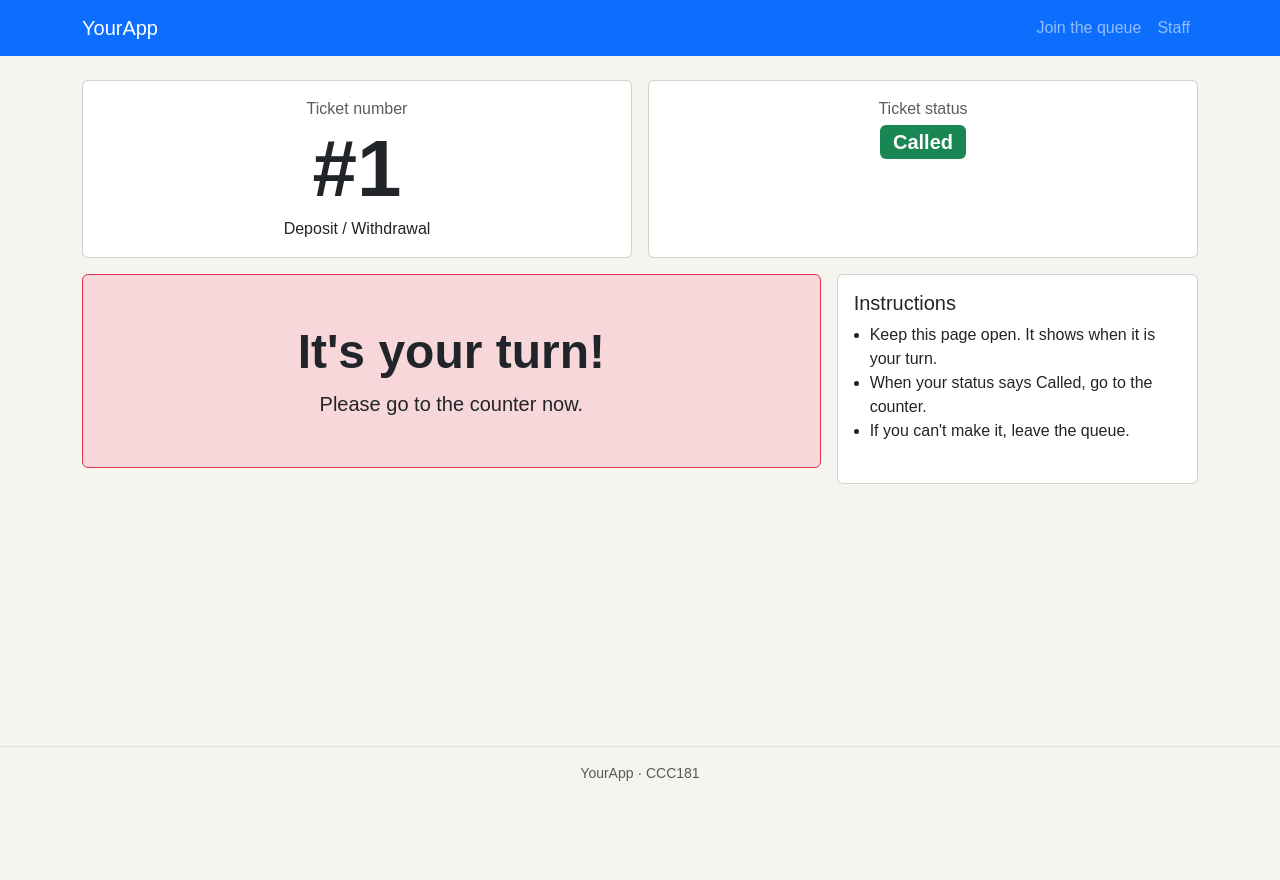
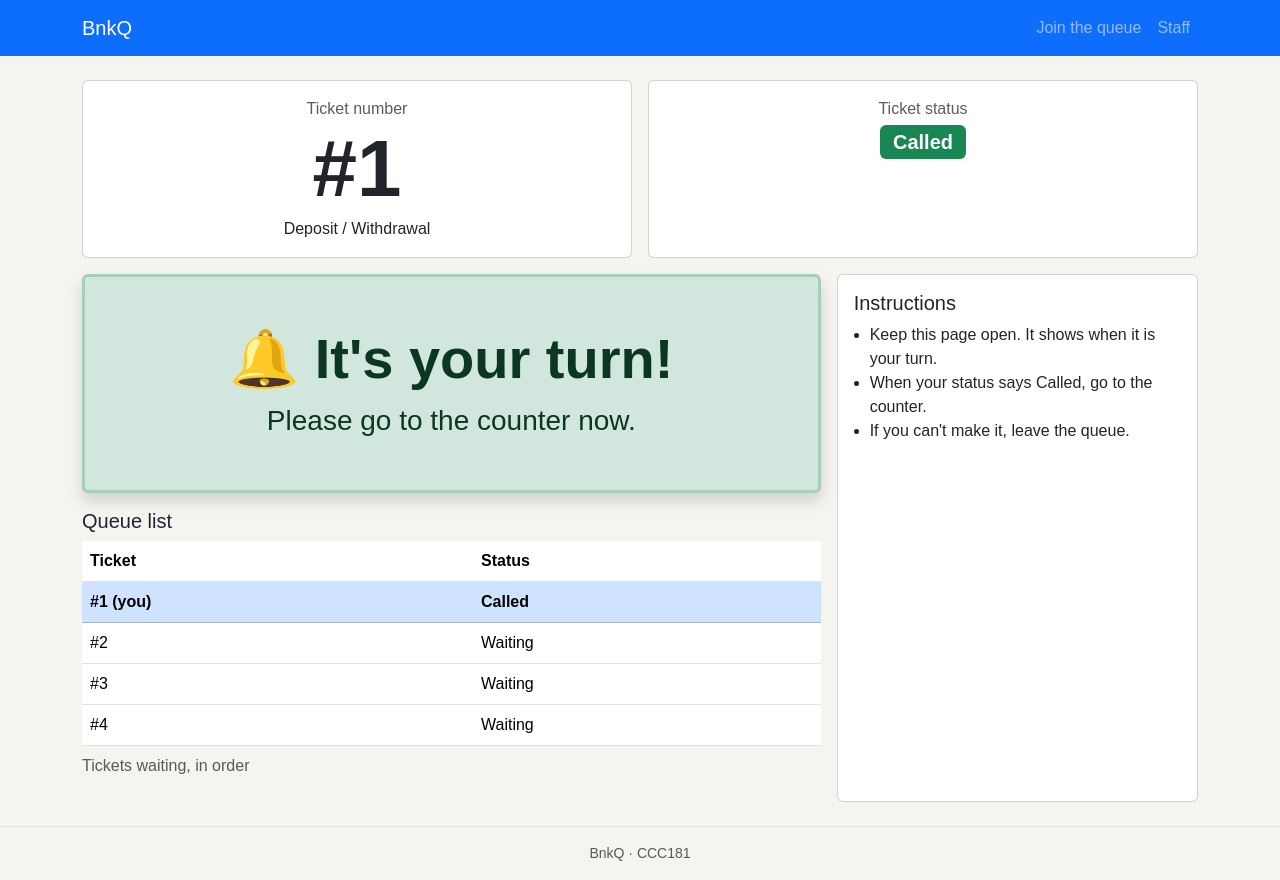
Before and after one commit to KelvinGrim/CCC181, a Flask app: page /queue/1 in a window 1280 px wide. Before the commit the page ends 781 px from the top, so only its background shows below. Run offline with Flask 3, Linux system fonts and the light colour scheme.

Commit message:
committed

```diff
--- a/app.py
+++ b/app.py
@@ -4,7 +4,7 @@ Run it with:
     flask --app app run --debug
 then open http://127.0.0.1:5000
 """
-from flask import Flask, abort, flash, redirect, render_template, request, url_for
+from flask import Flask, abort, flash, jsonify, redirect, render_template, request, url_for
 
 app = Flask(__name__)
 app.secret_key = "dev-only-change-me"
@@ -56,6 +56,7 @@ def ticket(ticket_id):
 
     return render_template("ticket.html", ticket=t, service=service,
                            ahead=len(ahead), queue=queue, near=near)
+
 
 @app.post("/queue/<int:ticket_id>/leave")
 def leave(ticket_id):
@@ -139,10 +140,12 @@ def ticket_status(ticket_id):
     t = next((t for t in TICKETS if t["number"] == ticket_id), None)
     if t is None:
         abort(404)
-    ahead = sum(1 for x in TICKETS
-                if x["service_id"] == t["service_id"]
-                and x["status"] == "waiting" and x["number"] < t["number"])
-    return {"status": t["status"], "ahead": ahead}
+    queue = [x for x in TICKETS if x["status"] in ("waiting", "called")]
+    ahead = len([x for x in queue
+                 if x["status"] == "waiting" and x["number"] < t["number"]])
+    near = t["status"] == "waiting" and ahead + 1 <= NOTIFY_AT
+    return jsonify(status=t["status"], ahead=ahead, near=near,
+                   queue=[[x["number"], x["status"]] for x in queue])
 
 @app.route("/hello")
 def hello():
--- a/templates/base.html
+++ b/templates/base.html
@@ -13,7 +13,7 @@
 
   <nav class="navbar navbar-expand-md bg-primary" data-bs-theme="dark">
     <div class="container">
-      <a class="navbar-brand" href="{{ url_for('index') }}">YourApp</a>
+      <a class="navbar-brand" href="{{ url_for('index') }}">BnkQ</a>
       <button class="navbar-toggler" type="button" data-bs-toggle="collapse"
               data-bs-target="#mainNav" aria-controls="mainNav"
               aria-expanded="false" aria-label="Toggle navigation">
@@ -50,7 +50,7 @@
   </main>
 
   <footer class="border-top py-3 text-center text-body-secondary small">
-    YourApp · CCC181
+    BnkQ · CCC181
   </footer>
 
   <script src="https://cdn.jsdelivr.net/npm/bootstrap@5.3.3/dist/js/bootstrap.bundle.min.js"></script>
--- a/templates/index.html
+++ b/templates/index.html
@@ -1,5 +1,5 @@
 {% extends "base.html" %}
-{% block title %}BankQ{% endblock %}
+{% block title %}BnkQ{% endblock %}
 
 {% block content %}
 <div class="text-center py-5">
--- a/templates/join.html
+++ b/templates/join.html
@@ -1,5 +1,5 @@
 {% extends "base.html" %}
-{% block title %}Join the queue · BankQ{% endblock %}
+{% block title %}Join the queue · BnkQ{% endblock %}
 
 {% block content %}
 <div class="row justify-content-center">
--- a/templates/staff.html
+++ b/templates/staff.html
@@ -1,5 +1,5 @@
 {% extends "base.html" %}
-{% block title %}Staff dashboard · BankQ{% endblock %}
+{% block title %}Staff dashboard · BnkQ{% endblock %}
 
 {% block content %}
 {# COUNTER TEXT #}
--- a/templates/ticket.html
+++ b/templates/ticket.html
@@ -1,5 +1,5 @@
 {% extends "base.html" %}
-{% block title %}Ticket #{{ ticket.number }} · BankQ{% endblock %}
+{% block title %}Ticket #{{ ticket.number }} · BnkQ{% endblock %}
 
 {% block content %}
 {% set alert = near or ticket.status == "called" %}
@@ -39,28 +39,25 @@
 
 <div class="row g-3">
 
-  {# LEFT: ALERT (replaces the queue list on laptop) + QUEUE LIST #}
+ {# LEFT: ALERT banner + QUEUE LIST #}
   <div class="col-12 col-lg-8">
 
         {% if alert %}
-      <div class="card border-danger bg-danger-subtle mb-3" role="alert">
-        <div class="card-body text-center py-5">
+      <div class="alert {{ 'alert-success' if ticket.status == 'called' else 'alert-danger' }} border-3 text-center py-5 mb-3 shadow"
+           role="alert" style="border-style: solid;">
         {% if ticket.status == "called" %}
-            <p class="display-5 fw-bold mb-2">It's your turn!</p>
-            <p class="fs-5 mb-0">Please go to the counter now.</p>
+          <p class="display-4 fw-bold mb-2">🔔 It's your turn!</p>
+          <p class="fs-3 mb-0">Please go to the counter now.</p>
         {% else %}
-            <p class="display-5 fw-bold mb-2">You're almost up</p>
-            <p class="fs-5 mb-0">Please get ready to go to the counter.</p>
+          <p class="display-4 fw-bold mb-2">⚠️ You're almost up</p>
+          <p class="fs-3 mb-0">Please get ready to go to the counter.</p>
         {% endif %}
-        </div>
       </div>
     {% endif %}
 
-    {# On laptop the queue list is hidden while the alert shows; on phone it stays, smaller #}
-    <div class="{% if alert %}d-lg-none{% endif %}">
     <h2 class="h5">Queue list</h2>
     <div class="table-responsive">
-        <table class="table align-middle {% if alert %}table-sm{% endif %}">
+      <table class="table align-middle">
         <caption>Tickets waiting, in order</caption>
         <thead>
           <tr>
@@ -81,8 +78,6 @@
       </table>
     </div>
   </div>
-  </div>
-
   {# RIGHT: INSTRUCTIONS #}
   <div class="col-12 col-lg-4">
     <div class="card h-100">
@@ -107,18 +102,34 @@
 
 {% block scripts %}
 <script>
-  // Every 5 seconds, fetch this same page and swap in the fresh <main> content.
-  setInterval(async () => {
+  let lastHtml = null;
+
+  async function refreshPage() {
     try {
       const res = await fetch(window.location.href, { cache: "no-store" });
       if (!res.ok) return;
-      const html = new DOMParser().parseFromString(await res.text(), "text/html");
-      const fresh = html.querySelector("main");
+      const doc = new DOMParser().parseFromString(await res.text(), "text/html");
+      const fresh = doc.querySelector("main");
       const current = document.querySelector("main");
-      if (fresh && current) current.innerHTML = fresh.innerHTML;
-    } catch (e) {
-      /* offline or server restarting: try again next time */
+      if (!fresh || !current) return;
+
+      const html = fresh.innerHTML;
+      if (lastHtml !== null && html !== lastHtml) {
+        current.innerHTML = html;
+
+        // Vibrate when near the front or called (only on phones that allow it)
+        const text = html.toLowerCase();
+        if ((text.includes("almost up") || text.includes("your turn")) && navigator.vibrate) {
+          navigator.vibrate([200, 100, 200]);
         }
-  }, 5000);
+      }
+      lastHtml = html;
+    } catch (err) {
+      console.warn("Could not refresh", err);
+    }
+  }
+
+  refreshPage();
+  setInterval(refreshPage, 5000);
 </script>
 {% endblock %}
```
Also changed, not shown: activities/week3/accessibility.md (added, +25 -0 lines), activities/week3/personas.md (+1 -1 lines), activities/week3/pictures/Isabella Roberts.jpg (renamed from activities/week3/Isabella Roberts.jpg), activities/week3/pictures/Jill Royce.jpg (renamed from activities/week3/Jill Royce.jpg), activities/week3/pictures/lighthouse join.png (added), activities/week3/pictures/lighthouse my-page.png (added), activities/week3/pictures/lighthouse staff-dashboard.png (added). Lines whose indentation alone changed are shown as unchanged.
